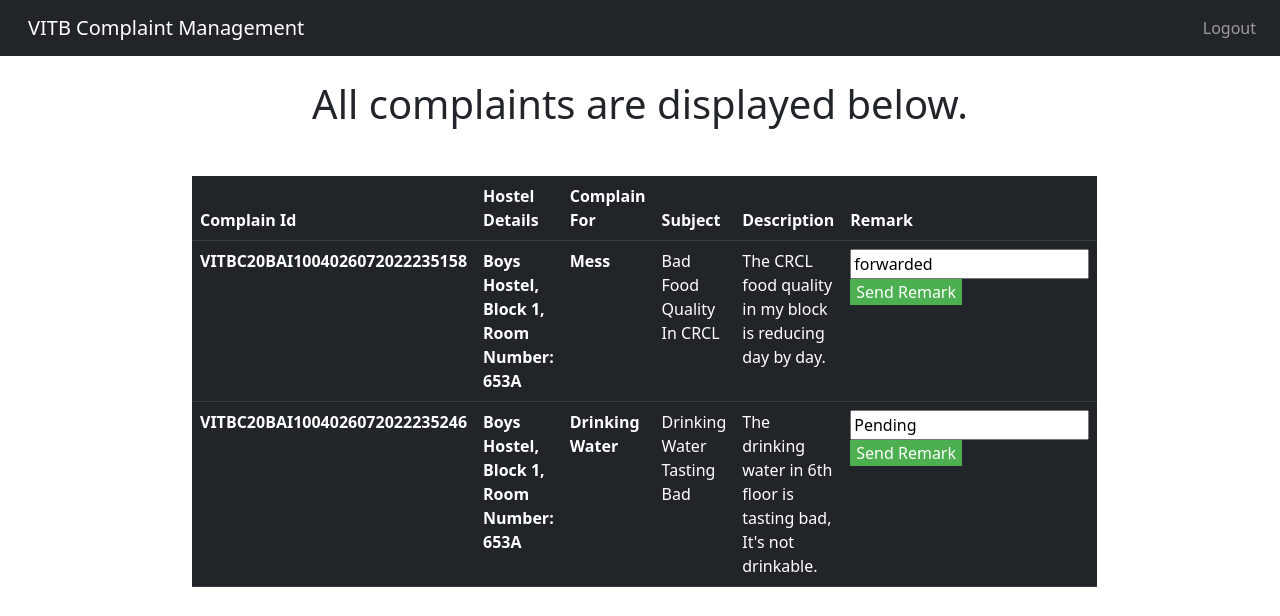
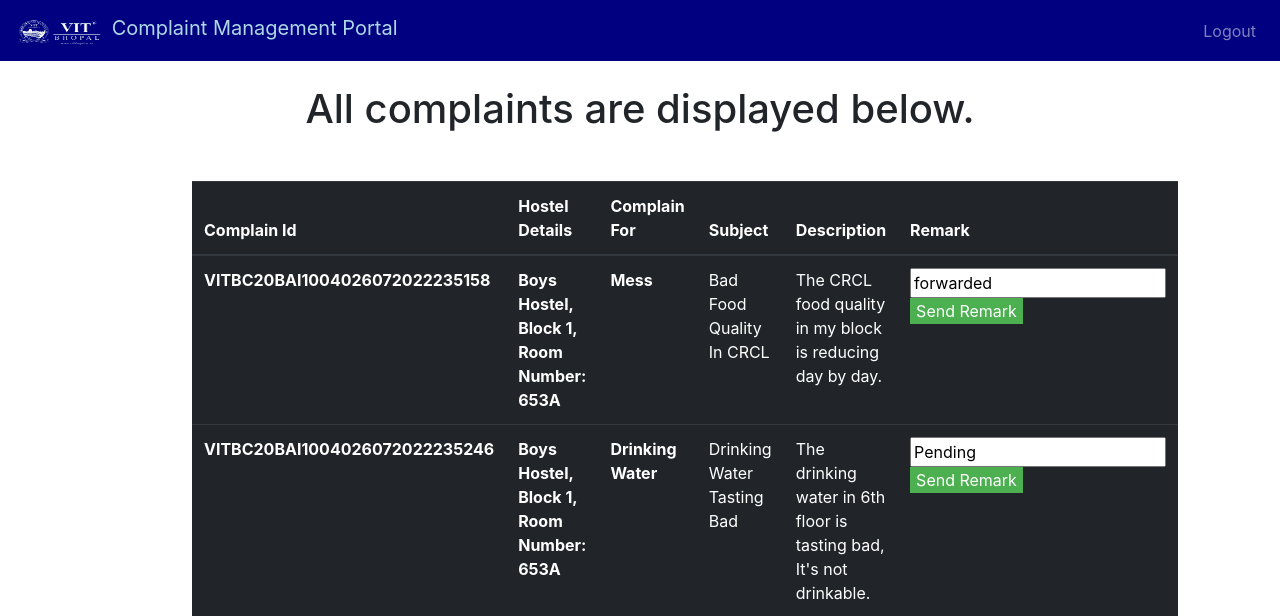
Before and after one commit to sureshkonar/vbcomplaints, a Django app: template templates/supervisor.html in a window 1280 px wide. Shown: the top 616 px of the page. Run offline with Django 4.2, Linux system fonts and the light colour scheme; the template is opened without the code that fills it: values that come from a table or form of the project are taken from there, others are empty; data comes from the database, SQL or seed files in the repository; both versions use the stored data as it was after the commit; some libraries are stand-ins or nearby versions.

Commit message:
navbar toggle fixed

```diff
--- a/templates/supervisorbase.html
+++ b/templates/supervisorbase.html
@@ -5,54 +5,44 @@
     <meta charset="utf-8">
     <meta name="viewport" content="width=device-width, initial-scale=1">
 
-    <!-- Bootstrap CSS -->
-    <link rel="stylesheet" href="https://cdn.jsdelivr.net/npm/bootstrap@5.2.0-beta1/dist/css/bootstrap.rtl.min.css" integrity="sha384-dc2NSrAXbAkjrdm9IYrX10fQq9SDG6Vjz7nQVKdKcJl3pC+k37e7qJR5MVSCS+wR" crossorigin="anonymous">
+    <link rel="stylesheet" href="https://cdn.jsdelivr.net/npm/bootstrap@4.0.0/dist/css/bootstrap.min.css" integrity="sha384-Gn5384xqQ1aoWXA+058RXPxPg6fy4IWvTNh0E263XmFcJlSAwiGgFAW/dAiS6JXm" crossorigin="anonymous">
 
     <title>{% block title %}{% endblock title %}</title>
   </head>
   <body>
 
   <!-- Navbar -->
-<nav class="navbar navbar-expand-lg navbar-dark bg-dark">
-  <!-- Container wrapper -->
-  <div class="container-fluid">
+<nav class="navbar navbar-expand-lg navbar-dark" style="background-color: #000080;">
+
     <!-- Navbar brand -->
-    <a class="navbar-brand" href="home">VITB Complaint Management</a>
+    <a class="navbar-brand" style="font-size: 20px; color: lightblue;" href="home">
+      <img src="./static/VITLogo.png" width="90" height="35" class="d-inline-block align-top" alt="">
+      Complaint Management Portal</a>
         <!-- Toggle button -->
-    <button class="navbar-toggler" type="button" data-mdb-toggle="collapse"
-      data-mdb-target="#navbarSupportedContent" aria-controls="navbarSupportedContent" aria-expanded="false"
+    <button class="navbar-toggler" type="button" data-toggle="collapse"
+      data-target="#navbarSupportedContent" aria-controls="navbarSupportedContent" aria-expanded="false"
       aria-label="Toggle navigation">
-      <i class="fas fa-bars text-light"></i>
+      <span class="navbar-toggler-icon"></span>
     </button>
     <!-- Collapsible wrapper -->
     <div class="collapse navbar-collapse " id="navbarSupportedContent">
-      <!-- Right links -->
-      <ul class="navbar-nav me-auto d-flex flex-row mt-3 mt-lg-0">
-        <li class="nav-item text-center mx-2 mx-lg-1">
+        <!-- Right links -->
+      <ul class="navbar-nav ml-auto">
+        <li class="nav-item">
           <a class="nav-link" href="logout">
             Logout
           </a>
         </li>
       </ul>
-      <!-- Right links -->
 
     </div>
-    <!-- Collapsible wrapper -->
-  </div>
-  <!-- Container wrapper -->
+
 </nav><!-- Navbar -->
   {% block body %} {% endblock body %}
 
 
-    <!-- Optional JavaScript; choose one of the two! -->
-
-    <!-- Option 1: Bootstrap Bundle with Popper -->
-    <script src="https://cdn.jsdelivr.net/npm/bootstrap@5.2.0-beta1/dist/js/bootstrap.bundle.min.js" integrity="sha384-pprn3073KE6tl6bjs2QrFaJGz5/SUsLqktiwsUTF55Jfv3qYSDhgCecCxMW52nD2" crossorigin="anonymous"></script>
-
-    <!-- Option 2: Separate Popper and Bootstrap JS -->
-    <!--
-    <script src="https://cdn.jsdelivr.net/npm/@popperjs/core@2.11.5/dist/umd/popper.min.js" integrity="sha384-Xe+8cL9oJa6tN/veChSP7q+mnSPaj5Bcu9mPX5F5xIGE0DVittaqT5lorf0EI7Vk" crossorigin="anonymous"></script>
-    <script src="https://cdn.jsdelivr.net/npm/bootstrap@5.2.0-beta1/dist/js/bootstrap.min.js" integrity="sha384-kjU+l4N0Yf4ZOJErLsIcvOU2qSb74wXpOhqTvwVx3OElZRweTnQ6d31fXEoRD1Jy" crossorigin="anonymous"></script>
-    -->
+    <script src="https://code.jquery.com/jquery-3.2.1.slim.min.js" integrity="sha384-KJ3o2DKtIkvYIK3UENzmM7KCkRr/rE9/Qpg6aAZGJwFDMVNA/GpGFF93hXpG5KkN" crossorigin="anonymous"></script>
+<script src="https://cdn.jsdelivr.net/npm/popper.js@1.12.9/dist/umd/popper.min.js" integrity="sha384-ApNbgh9B+Y1QKtv3Rn7W3mgPxhU9K/ScQsAP7hUibX39j7fakFPskvXusvfa0b4Q" crossorigin="anonymous"></script>
+<script src="https://cdn.jsdelivr.net/npm/bootstrap@4.0.0/dist/js/bootstrap.min.js" integrity="sha384-JZR6Spejh4U02d8jOt6vLEHfe/JQGiRRSQQxSfFWpi1MquVdAyjUar5+76PVCmYl" crossorigin="anonymous"></script>
   </body>
 </html>
```
Also changed, not shown: db.sqlite3.
